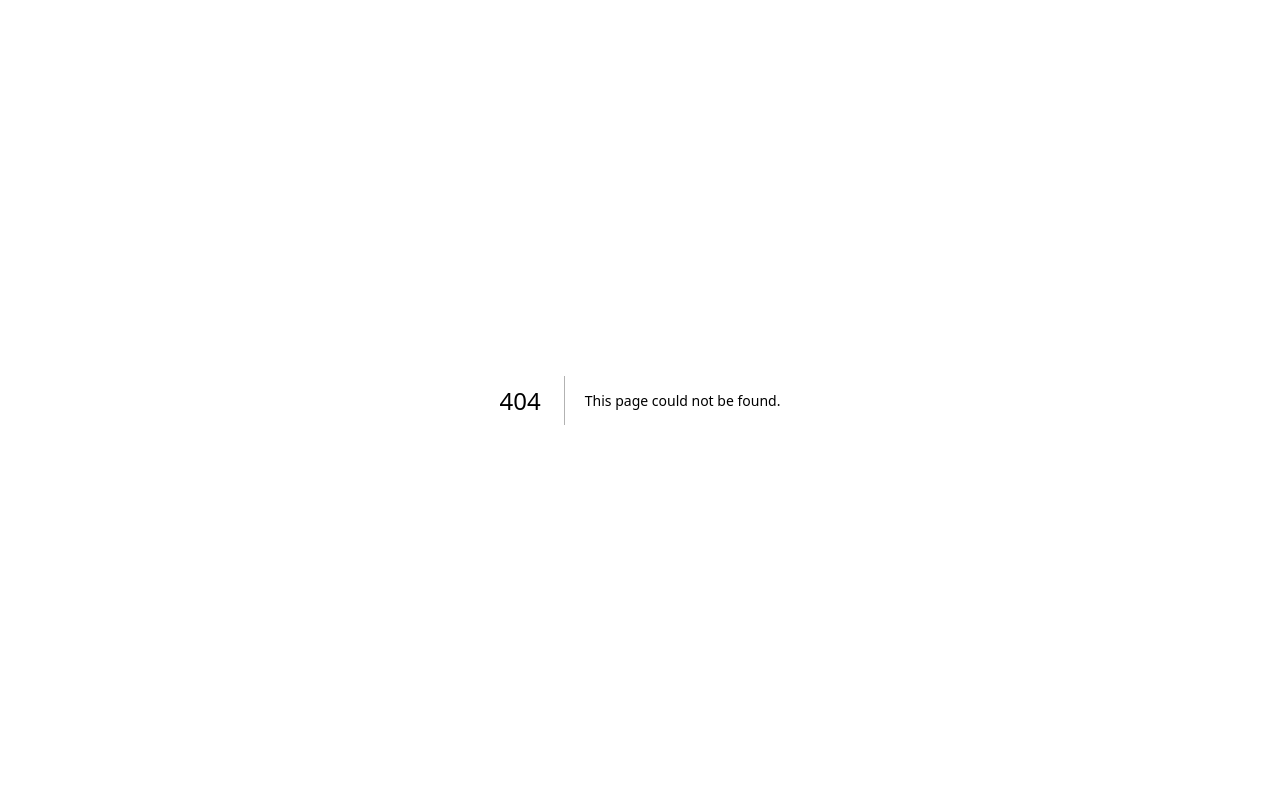
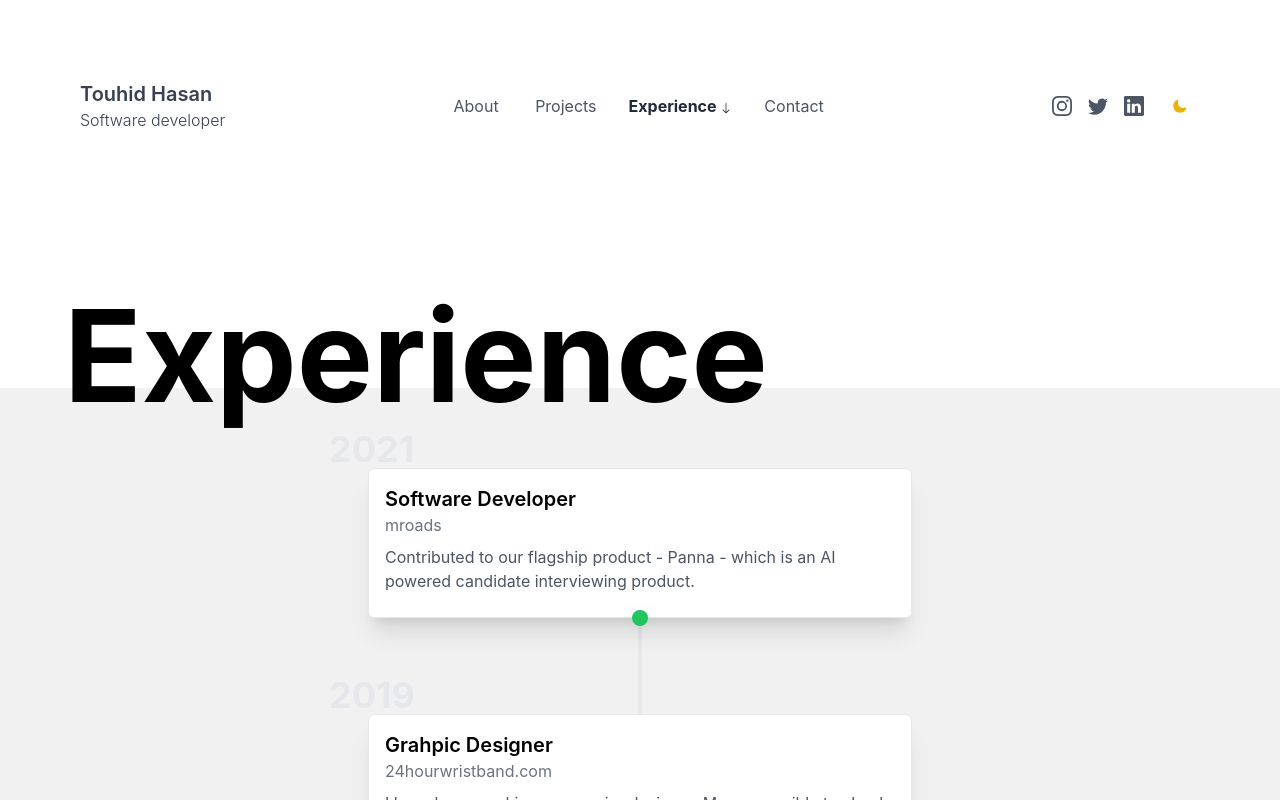
Before and after one commit to touhidhsn/touhidhasan, a Next.js app: page /experience in a window 1280 px wide. Before the commit this address had no page. Shown: the top 800 px of the page. Built offline with nearby package versions, Linux system fonts and the light colour scheme.

Commit message:
experience page and component created

```diff
--- /dev/null
+++ b/app/components/Experiences.jsx
@@ -0,0 +1,54 @@
+import React from 'react';
+import userData from '../constants/data';
+
+export default function Experience() {
+  return (
+    <section className='bg-white dark:bg-gray-800'>
+      <div className='max-w-6xl mx-auto h-48 bg-white dark:bg-gray-800'>
+        <h1 className=' text-5xl md:text-9xl font-bold py-20 text-center md:text-left'>
+          Experience
+        </h1>
+      </div>
+      <div className='bg-[#F1F1F1] dark:bg-gray-900 -mt-4'>
+        <div className='grid grid-cols-1 dark:bg-gray-900 max-w-xl mx-auto pt-20'>
+          {/* Experience card */}
+          {userData.experience.map((exp, idx) => (
+            <>
+              <ExperienceCard
+                key={idx}
+                title={exp.title}
+                desc={exp.desc}
+                year={exp.year}
+                company={exp.company}
+                companyLink={exp.companyLink}
+              />
+              {idx === userData.experience.length - 1 ? null : (
+                <div className='divider-container flex flex-col items-center -mt-2'>
+                  <div className='w-4 h-4 bg-green-500 rounded-full relative z-10'>
+                    <div className='w-4 h-4 bg-green-500 rounded-full relative z-10 animate-ping'></div>
+                  </div>
+                  <div className='w-1 h-24 bg-gray-200 dark:bg-gray-500 rounded-full -mt-2'></div>
+                </div>
+              )}
+            </>
+          ))}
+        </div>
+      </div>
+    </section>
+  );
+}
+
+const ExperienceCard = ({ title, desc, year, company, companyLink }) => {
+  return (
+    <div className='relative experience-card border p-4 rounded-md shadow-xl bg-white dark:bg-gray-800 z-10 mx-4'>
+      <h1 className='absolute -top-10 md:-left-10 md:-top-10 text-4xl text-gray-200 font-bold dark:text-gray-800'>
+        {year}
+      </h1>
+      <h1 className='font-semibold text-xl'>{title}</h1>
+      <a href={companyLink} className='text-gray-500'>
+        {company}
+      </a>
+      <p className='text-gray-600 dark:text-gray-400 my-2'>{desc}</p>
+    </div>
+  );
+};
--- a/app/components/Projects.jsx
+++ b/app/components/Projects.jsx
@@ -1,7 +1,6 @@
 import React from 'react';
 import userData from '../constants/data';
 import Image from 'next/image';
-import asoleki from '../images/growthapp.jpg';
 
 export default function Projects() {
   return (
@@ -23,9 +22,6 @@
             />
           ))}
         </div>
-        <div className='max-w-6xl mx-auto grid grid-cols-1 md:grid-cols-2 gap-8 py-20 pb-40'>
-          <ProjectCard title='hello' link='' imgUrl={asoleki} number='2' />
-        </div>
       </div>
     </section>
   );
@@ -33,7 +29,7 @@
 
 const ProjectCard = ({ title, link, imgUrl, number }) => {
   return (
-    <a href={link} className='w-full block shadow-2xl'>
+    <div className='w-full block shadow-2xl'>
       <div className='relative overflow-hidden'>
         <div className='h-72 object-cover'>
           <Image
@@ -51,6 +47,6 @@
           {number.length === 1 ? '0' + number : number}
         </h1>
       </div>
-    </a>
+    </div>
   );
 };
--- a/app/constants/data.js
+++ b/app/constants/data.js
@@ -23,6 +23,23 @@
       imgUrl: jobreview,
     },
   ],
+
+  experience: [
+    {
+      title: 'Software Developer',
+      company: 'mroads',
+      year: '2021',
+      companyLink: 'https://mroads.com',
+      desc: 'Contributed to our flagship product - Panna - which is an AI powered candidate interviewing product.',
+    },
+    {
+      title: 'Grahpic Designer',
+      company: '24hourwristband.com',
+      year: '2019',
+      companyLink: 'https://imprint.com',
+      desc: 'I have been working as a senior designer. My responsible to check artwork quality, redesign as customers deman and make sure order ready for production.',
+    },
+  ],
 };
 
 export default userData;
--- /dev/null
+++ b/pages/experience.jsx
@@ -0,0 +1,13 @@
+import React from 'react';
+import ContainerBlock from '../app/components/ContainerBlock';
+import Experience from '../app/components/Experiences';
+
+const experience = () => {
+  return (
+    <ContainerBlock>
+      <Experience />
+    </ContainerBlock>
+  );
+};
+
+export default experience;
```
